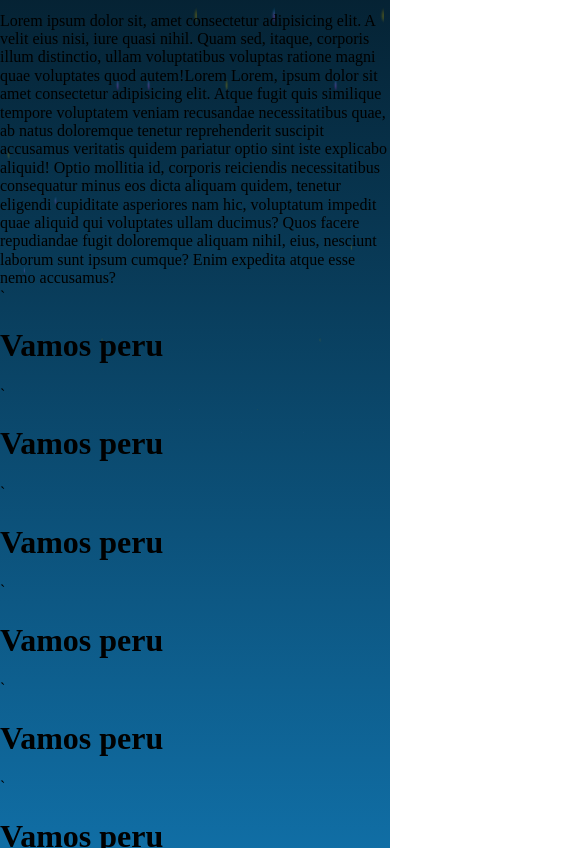
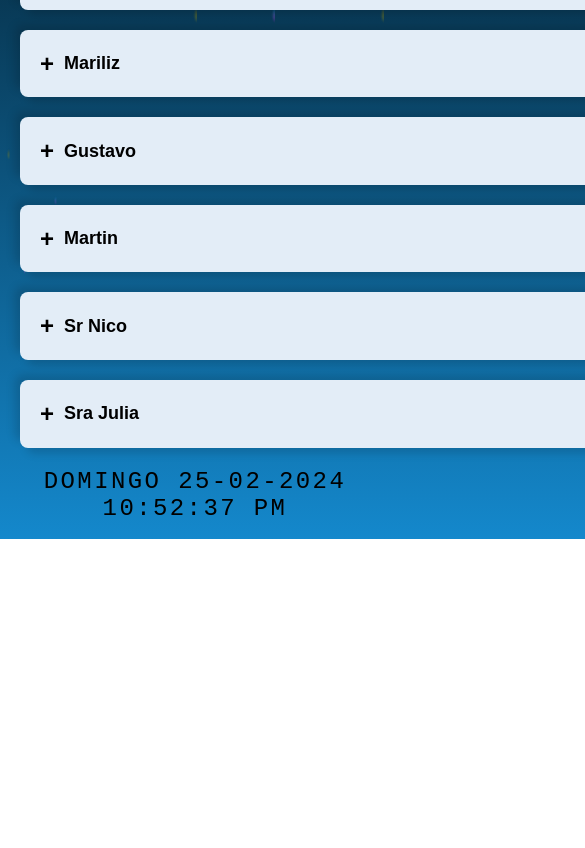
Before and after one commit to luisillclon/ENBlog, a plain HTML site: page index.html in a window 390 px wide. Shown: the part 390-1238 px from the top of the page, 585 px wide, since content can reach past the window. After the commit the page ends 929 px from the top, so only its background shows below. Drawn offline with nearby package versions, Linux system fonts and the light colour scheme; a web font is replaced by a local one.

Commit message:
Final NO responsive

```diff
--- a/index.html
+++ b/index.html
@@ -37,58 +37,92 @@
         </div>
     </section>
     <main>
-        <section class="blog__note">
-            <article class="blog__note-item">
-                ` <h1>Vamos peru</h1>
-                <p>Lorem ipsum dolor sit amet consectetur adipisicing elit. Id eius asperiores maiores facilis tempore
-                    animi. Dolor dolorem quis, in dignissimos modi eligendi illo at, qui nihil laboriosam et officiis
-                    eaque.</p>
-            </article>
-            <article class="blog__note-item">
-                ` <h1>Vamos peru</h1>
-                <p>Lorem ipsum dolor sit, amet consectetur adipisicing elit. A velit eius nisi, iure quasi nihil. Quam
-                    sed, itaque, corporis illum distinctio, ullam voluptatibus voluptas ratione magni quae voluptates
-                    quod autem!Lorem Lorem, ipsum dolor sit amet consectetur adipisicing elit. Atque fugit quis
-                    similique tempore voluptatem veniam recusandae necessitatibus quae, ab natus doloremque tenetur
-                    reprehenderit suscipit accusamus veritatis quidem pariatur optio sint iste explicabo aliquid! Optio
-                    mollitia id, corporis reiciendis necessitatibus consequatur minus eos dicta aliquam quidem, tenetur
-                    eligendi cupiditate asperiores nam hic, voluptatum impedit quae aliquid qui voluptates ullam
-                    ducimus? Quos facere repudiandae fugit doloremque aliquam nihil, eius, nesciunt laborum sunt ipsum
-                    cumque? Enim expedita atque esse nemo accusamus?</p>
-            </article>
-        </section>
-        <section class="blog__note">
-            <article class="blog__note-item">
-                ` <h1>Vamos peru</h1>
-            </article>
-            <article class="blog__note-item">
-                ` <h1>Vamos peru</h1>
-            </article>
-        </section>
-        <section class="blog__note">
-            <article class="blog__note-item">
-                ` <h1>Vamos peru</h1>
-            </article>
-            <article class="blog__note-item">
-                ` <h1>Vamos peru</h1>
-            </article>
-        </section>
-        <section class="blog__note">
-            <article class="blog__note-item">
-                ` <h1>Vamos peru</h1>
-            </article>
-            <article class="blog__note-item">
-                ` <h1>Vamos peru</h1>
-            </article>
-        </section>
-        <section class="blog__note">
-            <article class="blog__note-item">
-                ` <h1>Vamos peru</h1>
-            </article>
-            <article class="blog__note-item">
-                ` <h1>Vamos peru</h1>
-            </article>
-        </section>
+        <ul class="blog ">
+            <li>
+                <input type="radio" name="accordion" id="first" checked>
+                <label for="first">Andre and Jesus </label>
+                <div class="content">
+
+                    <p>
+                        <span><input type="date" value="2021-03-30" readonly onmousedown="return false;"></span>
+
+                        I don't how I could meet with them, in an practice basquet attempt I was trying to do points
+                        from the external line, then two boys challenged me to a practice 1v1.
+                        <br>
+                        Very surprised by the level of those guys who barely are under 18 years. In action of faith I
+                        could make a triple point but....
+                        <br>
+                        Finally everything was ok and they won me with 6/3 :) &nbsp; I really enjoyed the day
+                    </p>
+                </div>
+            </li>
+            <li>
+                <input type="radio" name="accordion" id="second">
+                <label for="second">Mariliz</label>
+                <div class="content">
+                    <p>
+                        <span><input type="date" value="2021-03-30" readonly onmousedown="return false;"></span>
+                        Heyy Mr Mariliz, Idk if your name is correctly written. Many times you have been part of my
+                        heart without any intentions. From Day 1 to now (I think), a smile changed my way of life by
+                        thiking Someone in this place really matter about me (I know that's weird, but that was a sign),
+                        the less interested sign of acts or actions. I was paralyzed but by see you everything happend
+                        again and I wanted to be, just not be other nor left my IB way, but try at least.
+                    </p>
+                </div>
+            </li>
+            <li>
+                <input type="radio" name="accordion" id="third">
+                <label for="third">Gustavo</label>
+                <div class="content">
+                    <p>
+                        <span><input type="date" value="2021-03-30" readonly onmousedown="return false;"></span>
+
+                        The other seal of the money was you, Sr. or Mr. Gustavo. A completely funny and extrovert person
+                        who really enjoyed the life in the kitchen with one self, a real personificacion of what we can
+                        call : The single.
+                    </p>
+                </div>
+            </li>
+            <li>
+                <input type="radio" name="accordion" id="fourth">
+                <label for="fourth">Martin</label>
+                <div class="content">
+                    <p>
+                        <span><input type="date" value="2021-03-30" readonly onmousedown="return false;"></span>
+
+                        I don't have words to explain the situation, rarely I was confused with him. As Batman went to
+                        safe in favor of his butler , I went to do many things with that man . Restricted nearly all the
+                        day to do a life as I know.
+                    </p>
+                </div>
+            </li>
+            <li>
+                <input type="radio" name="accordion" id="fifth">
+                <label for="fifth">Sr Nico</label>
+                <div class="content">
+                    <p>
+                        <span><input type="date" value="2021-03-30" readonly onmousedown="return false;"></span>
+
+                        "No word Just me in yourself history I guess, but I know many of those words are false.
+                        Otherwise you don't exist" (Lopinta, 2022). I really was empty untill your: How are you young?.
+                        <a href="img/Nico.jpg" target="_blank">1</a><a href="img/Nico2.jpg" target="_blank">2</a><a
+                            href="img/Nico3.jpg" target="_blank">3</a>
+                    </p>
+                </div>
+            </li>
+            <li>
+                <input type="radio" name="accordion" id="sixth">
+                <label for="sixth">Sra Julia</label>
+                <div class="content">
+                    <p>
+                        <span><input type="date" value="2021-03-30" readonly onmousedown="return false;"></span>
+
+                        "What is writting, but the tongue of the mind". I could explain you in many but really several
+                        words. Thanks and thanks but at the same time Thanks
+                    </p>
+                </div>
+            </li>
+        </ul>
     </main>
     <div class="bubbles">
         <span style="--i:14"></span>
@@ -124,5 +158,3 @@
 
     <script src="script.js"></script>
 </body>
-
-</html>
```
Also changed, not shown: 3 other files.
